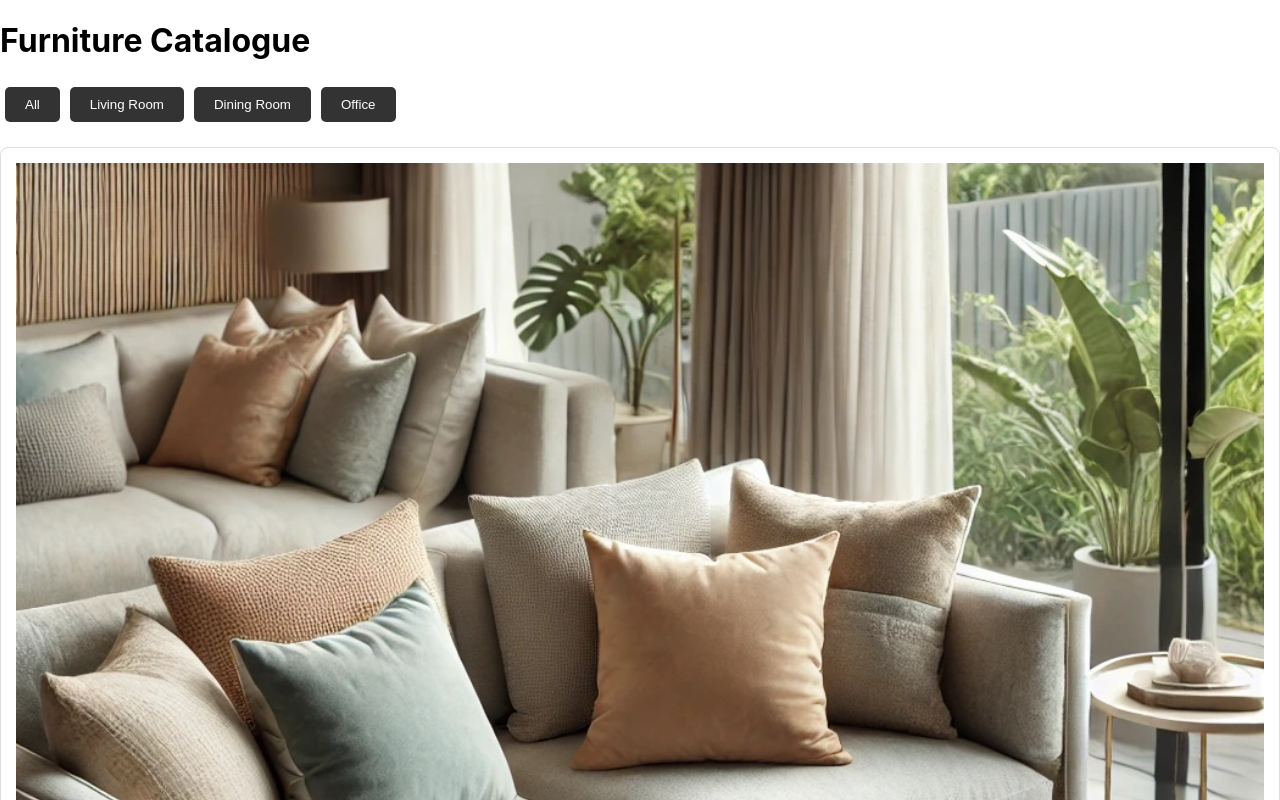
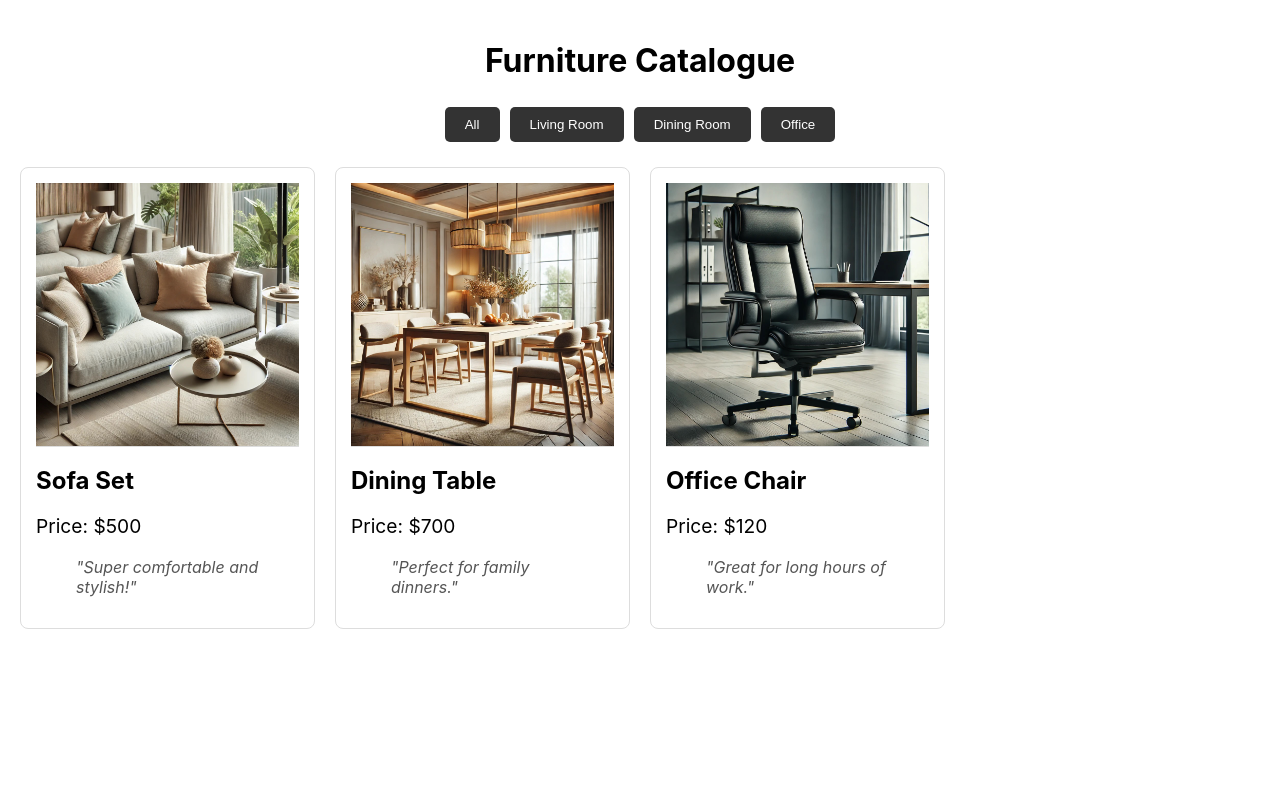
Before and after one commit to gladstone28/furniture-catalogue-app, a React (Create React App) app: page / in a window 1280 px wide. Shown: the top 800 px of the page. Built offline with nearby package versions, Linux system fonts and the light colour scheme.

Commit message:
modified and deleted files

```diff
--- a/src/App.js
+++ b/src/App.js
@@ -1,36 +1,9 @@
-// App.js
+// src/App.js
 import React, { useState } from 'react';
 import FurnitureCard from './components/FurnitureCard';
 import CategoryFilter from './components/CategoryFilter';
-import './App.css'; // for styling
-
-const furnitureData = [
-  {
-    id: 1,
-    name: 'Sofa Set',
-    category: 'Living Room',
-    image: '/images/sofa.jpg',
-    price: '$500',
-    testimonial: 'Super comfortable and stylish!',
-  },
-  {
-    id: 2,
-    name: 'Dining Table',
-    category: 'Dining Room',
-    image: '/images/dining_table.jpg',
-    price: '$700',
-    testimonial: 'Perfect for family dinners.',
-  },
-  {
-    id: 3,
-    name: 'Office Chair',
-    category: 'Office',
-    image: '/images/office_chair.jpg',
-    price: '$120',
-    testimonial: 'Great for long hours of work.',
-  },
-  // Add more furniture data...
-];
+import './styles/App.css'; // Import main app styles
+import furnitureData from './data/furnitureData'; // Import mock data
 
 const App = () => {
   const [category, setCategory] = useState('All');
--- a/src/components/CategoryFilter.css
+++ /dev/null
@@ -1,18 +0,0 @@
-/* CategoryFilter.css */
-.category-filter {
-  margin-bottom: 20px;
-}
-
-.category-button {
-  padding: 10px 20px;
-  margin: 5px;
-  border: none;
-  background-color: #333;
-  color: white;
-  cursor: pointer;
-  border-radius: 5px;
-}
-
-.category-button:hover {
-  background-color: #555;
-}
--- a/src/components/CategoryFilter.js
+++ b/src/components/CategoryFilter.js
@@ -1,6 +1,6 @@
-// CategoryFilter.js
+// src/components/CategoryFilter.js
 import React from 'react';
-import './CategoryFilter.css'; // for button styling
+import '../styles/CategoryFilter.css';  // Update this path
 
 const categories = ['All', 'Living Room', 'Dining Room', 'Office'];
 
--- a/src/components/FurnitureCard.css
+++ /dev/null
@@ -1,37 +0,0 @@
-/* FurnitureCard.css */
-.furniture-card {
-  background-color: white;
-  border: 1px solid #ddd;
-  border-radius: 8px;
-  padding: 15px;
-  transition: box-shadow 0.3s ease;
-}
-
-.furniture-card:hover {
-  box-shadow: 0 4px 8px rgba(0, 0, 0, 0.1);
-}
-
-.furniture-image {
-  width: 100%;
-  height: auto;
-  border-bottom: 1px solid #ddd;
-  margin-bottom: 15px;
-}
-
-.furniture-info {
-  text-align: left;
-}
-
-.furniture-info h2 {
-  font-size: 1.5em;
-  margin: 0;
-}
-
-.furniture-info p {
-  font-size: 1.2em;
-}
-
-.furniture-info blockquote {
-  font-style: italic;
-  color: #555;
-}
--- /dev/null
+++ b/src/data/furnitureData.js
@@ -0,0 +1,30 @@
+// src/data/furnitureData.js
+const furnitureData = [
+  {
+    id: 1,
+    name: 'Sofa Set',
+    category: 'Living Room',
+    image: `${process.env.PUBLIC_URL}/images/sofa.jpg`, // Sofa image path
+    price: '$500',
+    testimonial: 'Super comfortable and stylish!',
+  },
+  {
+    id: 2,
+    name: 'Dining Table',
+    category: 'Dining Room',
+    image: `${process.env.PUBLIC_URL}/images/dining_table.jpg`, // Dining table image path
+    price: '$700',
+    testimonial: 'Perfect for family dinners.',
+  },
+  {
+    id: 3,
+    name: 'Office Chair',
+    category: 'Office',
+    image: `${process.env.PUBLIC_URL}/images/office_chair.jpg`, // Office chair image path
+    price: '$120',
+    testimonial: 'Great for long hours of work.',
+  },
+  // Add more furniture items here as needed
+];
+
+export default furnitureData;
--- a/src/styles/App.css
+++ b/src/styles/App.css
@@ -1,4 +1,4 @@
-/* App.css */
+/* src/styles/App.css */
 .app-container {
   text-align: center;
   padding: 20px;
--- a/src/styles/CategoryFilter.css
+++ b/src/styles/CategoryFilter.css
@@ -1,4 +1,4 @@
-/* CategoryFilter.css */
+/* src/styles/CategoryFilter.css */
 .category-filter {
   margin-bottom: 20px;
 }
--- a/src/styles/FurnitureCard.css
+++ b/src/styles/FurnitureCard.css
@@ -1,4 +1,4 @@
-/* FurnitureCard.css */
+/* src/styles/FurnitureCard.css */
 .furniture-card {
   background-color: white;
   border: 1px solid #ddd;
```
Also changed, not shown: src/components/FurnitureCard.js (+7 -3 lines), src/components/old-FurnitureCard.js (deleted, +0 -20 lines), src/components/FurnitureFilter.css (deleted).
